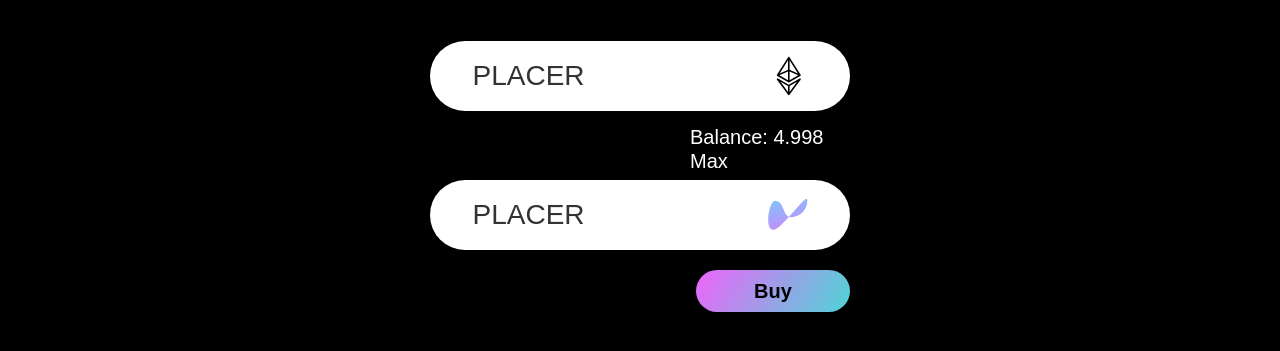
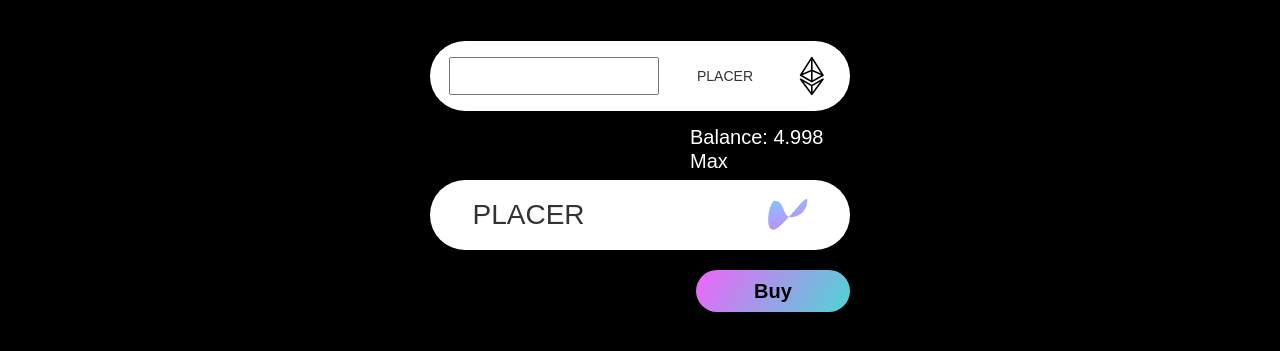
Before and after one commit to Soteria-Smart-Contracts/Plots.Finance-2, a plain HTML site: page plots-finance/calculator.html in a window 1280 px wide. Shown: the part 341-692 px from the top of the page. Drawn offline with nearby package versions, Linux system fonts and the light colour scheme.

Commit message:
Jun 22, 2023, 8:15 PM

```diff
--- a/plots-finance/calculator.html
+++ b/plots-finance/calculator.html
@@ -59,7 +59,7 @@
     </div>
     <div class="w-layout-blockcontainer calculator-output w-container">
       <div class="white-container">
-        <div class="input-ethereum">PLACER</div><img src="images/ethereum.svg" loading="lazy" alt="" class="ethereum">
+        <input class="input-ethereum">PLACER</input><img src="images/ethereum.svg" loading="lazy" alt="" class="ethereum">
       </div>
       <div class="balance">Balance: 4.998 Max</div>
       <div class="white-container">
```
